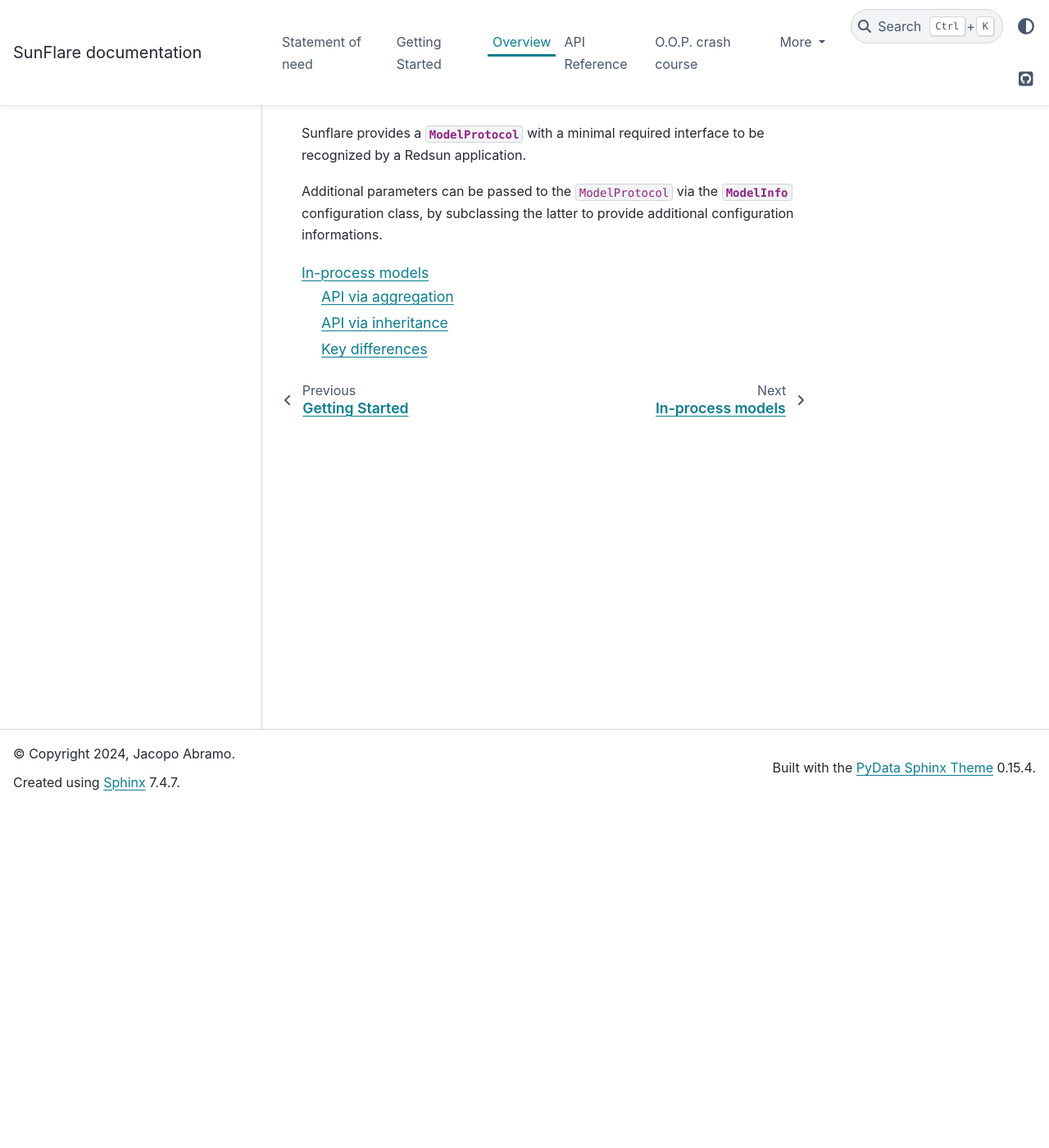
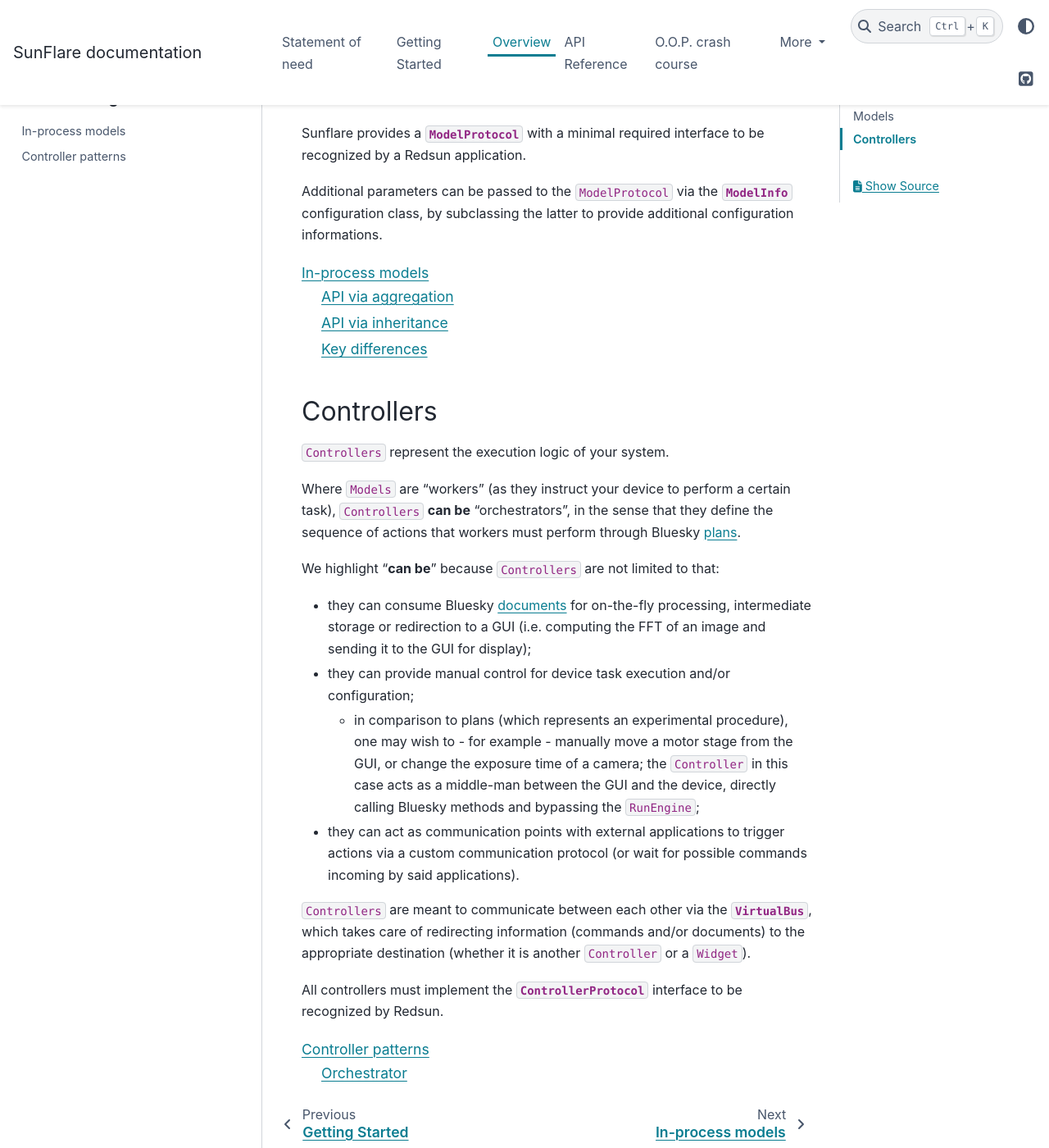
Before and after one commit to redsun-acquisition/sunflare, a Sphinx documentation site: the page built from docs/overview/index.md, in a window 1280 px wide and 1400 px high, scrolled down 417 px. Shown: the whole window at 82% size. Built offline with Sphinx 7.4.7 and the PyData theme 0.15.4, drawn with Linux system fonts in a browser that asks for light colours.

Commit message:
Continue docs

````diff
--- /dev/null
+++ b/docs/overview/controllers.md
@@ -0,0 +1,5 @@
+# Controller patterns
+
+## Orchestrator
+
+WiP
--- a/docs/overview/index.md
+++ b/docs/overview/index.md
@@ -18,4 +18,28 @@ Additional parameters can be passed to the `ModelProtocol` via the {py:class}`~s
 in_process_model
 ```
 
-[UML]: https://it.wikipedia.org/wiki/Unified_Modeling_Language
+## Controllers
+
+`Controllers` represent the execution logic of your system.
+
+Where `Models` are "workers" (as they instruct your device to perform a certain task), `Controllers` **can be** "orchestrators", in the sense that they define the sequence of actions that workers must perform through Bluesky [plans].
+
+We highlight "**can be**" because `Controllers` are not limited to that:
+
+- they can consume Bluesky [documents] for on-the-fly processing, intermediate storage or redirection to a GUI (i.e. computing the FFT of an image and sending it to the GUI for display);
+- they can provide manual control for device task execution and/or configuration;
+  - in comparison to plans (which represents an experimental procedure), one may wish to - for example - manually move a motor stage from the GUI, or change the exposure time of a camera; the `Controller` in this case acts as a middle-man between the GUI and the device, directly calling Bluesky methods and bypassing the `RunEngine`;
+- they can act as communication points with external applications to trigger actions via a custom communication protocol (or wait for possible commands incoming by said applications).
+
+`Controllers` are meant to communicate between each other via the {py:class}`~sunflare.virtual.VirtualBus`, which takes care of redirecting information (commands and/or documents) to the appropriate destination (whether it is another `Controller` or a `Widget`).
+
+All controllers must implement the {py:class}`~sunflare.controller.ControllerProtocol` interface to be recognized by Redsun.
+
+```{toctree}
+:maxdepth: 2
+
+controllers
+```
+
+[plans]: https://blueskyproject.io/bluesky/main/plans.html
+[documents]: https://blueskyproject.io/bluesky/main/documents.html
````
Also changed, not shown: docs/api/engine.md (added, +24 -0 lines), docs/api/engine/index.md (deleted, +0 -7 lines), docs/api/engine/status.md (deleted, +0 -6 lines), docs/api/index.md (+1 -1 lines), 1 other file.
